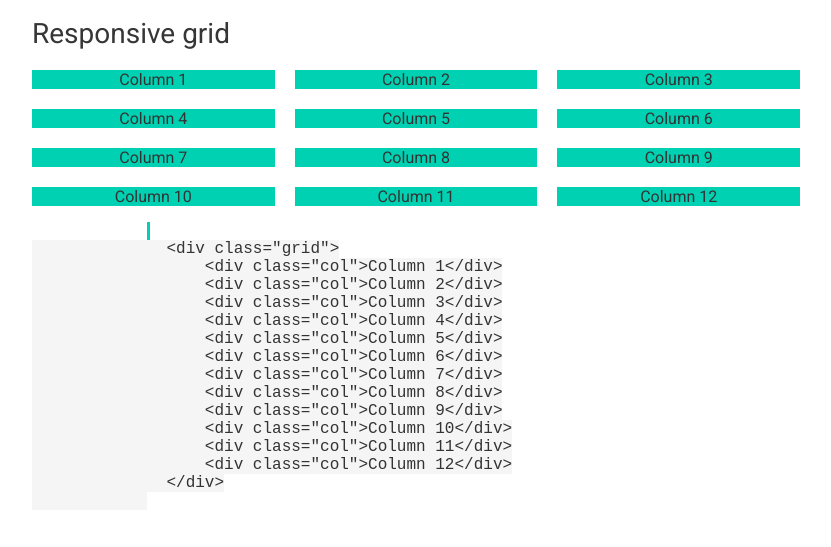
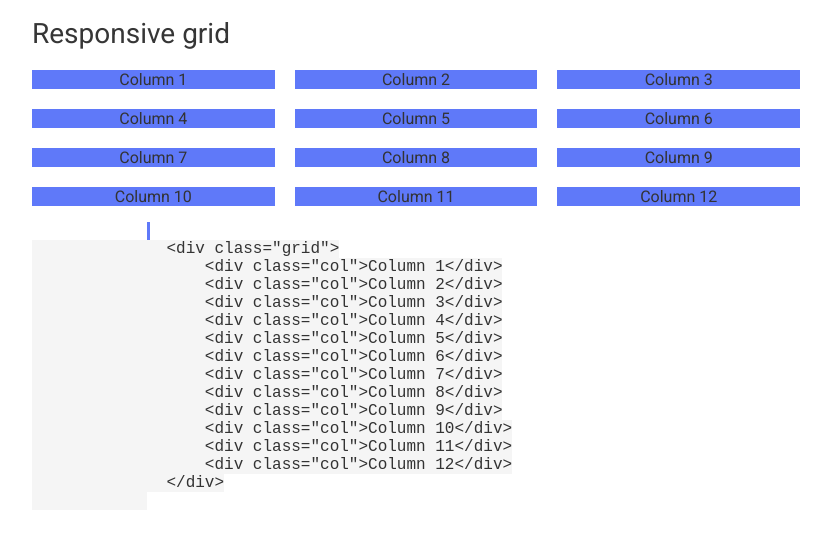
Before and after one commit to danimatuko/breeze, a website: page index.html in a window 1280 px wide. Shown: the part 253-800 px from the top of the page, without its empty margins (224-1055 px from the left). Drawn offline with nearby package versions, Linux system fonts and the light colour scheme; files that its build step writes are made by us from their sources; a script that the page names is missing; a small style sheet from the web is missing.

Commit message:
make default variables and change colors

```diff
--- a/package.json
+++ b/package.json
@@ -2,7 +2,7 @@
   "name": "smoojy",
   "version": "1.0.0",
   "description": "Minimalist CSS framework",
-  "main": "index.js",
+  "main": "dist/css/smoojy.css",
   "scripts": {
     "test": "echo \"Error: no test specified\" && exit 1"
   },
--- a/src/abstracts/_variables.scss
+++ b/src/abstracts/_variables.scss
@@ -1,40 +1,43 @@
 /* Variabls */
-$primary: #00d1b2; // Turquoise
-$secondary: complementary($primary);
-$info: #209cee;
-$success: #23d160;
-$warning: #ffdd57;
-$danger: #ff3860;
-$dark: #363636;
-$light: #f5f5f5;
 
-$margin-base: 10px;
-$padding-base: 10px;
-$border-base: 1px solid #ccc;
-$box-shadow: 0 2px 4px rgba(0, 0, 0, 0.1);
-$box-shadow-base: 0 2px 4px rgba(0, 0, 0, 0.1);
-$font-size-base: 1rem;
+// colors
+$primary: #5f79f9 !default;
+$secondary: #c2c2c2 !default;
+$info: #4299E1 !default;
+$success: #23d160 !default;
+$warning: #f5c404 !default;
+$danger: #ff3860 !default;
+$dark: #363636 !default;
+$light: #f5f5f5 !default;
 
-// Container Variables(max-width)
-$container-sm: 640px;
-$container-md: 768px;
-$container-lg: 1024px;
-$container-xl: 1440px;
+// spacin
+$margin-base: 10px !default;
+$padding-base: 10px !default;
 
-// Font Size Variables
-$font-size-base: 1rem;
-$font-size-sm: 0.875rem;
-$font-size-md: 1.125rem;
-$font-size-lg: 1.25rem;
+// box shadow
+$box-shadow: 0 2px 4px rgba(0, 0, 0, 0.1) !default;
+$box-shadow-base: 0 2px 4px rgba(0, 0, 0, 0.1) !default;
+$font-size-base: 1rem !default;
+// Container (max-width)
+$container-sm: 640px !default;
+$container-md: 768px !default;
+$container-lg: 1024px !default;
+$container-xl: 1440px !default;
 
-// Border Variables
-$border-base: 1px;
-$border-sm: $border-base * 0.75;
-$border-md: $border-base * 2;
-$border-lg: $border-base * 3;
+// Font Size
+$font-size-base: 1rem !default;
+$font-size-sm: 0.875rem !default;
+$font-size-md: 1.125rem !default;
+$font-size-lg: 1.25rem !default;
 
-// Border Radius Variables
-$border-radius-base: 20px;
-$border-radius-sm: $border-radius-base * 0.75;
-$border-radius-md: $border-radius-base * 1;
-$border-radius-lg: $border-radius-base * 1.25;
+// Border
+$border-base: 1px !default;
+$border-sm: $border-base * 0.75 !default;
+$border-md: $border-base * 2 !default;
+$border-lg: $border-base * 3 !default;
+
+// Border Radius
+$border-radius-base: 20px !default;
+$border-radius-sm: $border-radius-base * 0.75 !default;
+$border-radius-md: $border-radius-base * 1 !default;
+$border-radius-lg: $border-radius-base * 1.25 !default;
--- a/src/base/_colors.scss
+++ b/src/base/_colors.scss
@@ -7,4 +7,4 @@ $colors: (
   "danger": $danger,
   "dark": $dark,
   "light": $light,
-);
+) !default;
--- a/src/components/_button.scss
+++ b/src/components/_button.scss
@@ -3,15 +3,16 @@
 %btn {
   display: inline-block;
   padding: 10px 20px;
-  font-weight: bold;
   text-align: center;
-  border: 2px solid #ccc;
+  border: 2px solid $primary;
   border-radius: 4px;
-  background-color: $light;
+  color: $light;
+  background-color: $primary;
   cursor: pointer;
-  transition: allcolor 0.3s ease;
+  transition: all 0.3s ease;
   &:hover {
-    background-color: #ddd;
+    background-color: lighten($primary, 10%);
+    border-color: lighten($primary, 10%);
   }
 }
 
```
Also changed, not shown: README.md, 1 other file.
